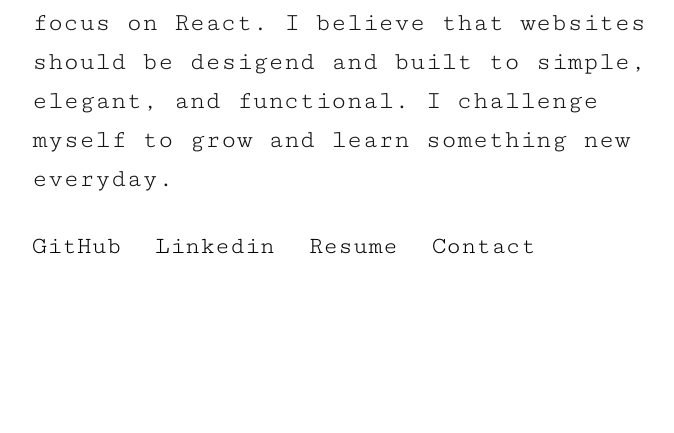
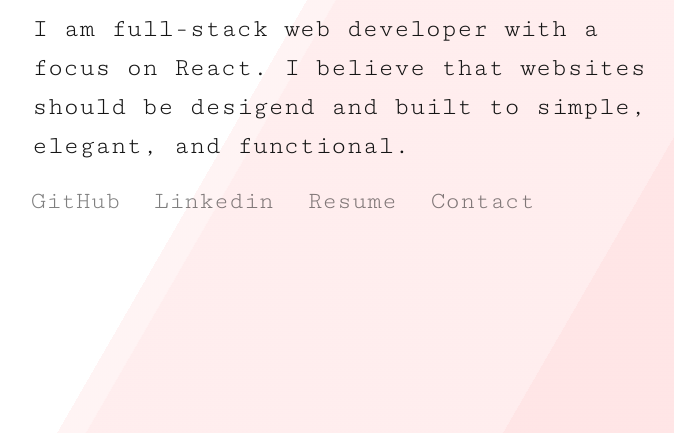
Before and after one commit to loophalen/portfolio, a plain HTML site: page index.html in a window 1280 px wide. Shown: the part 367-800 px from the top of the page, without its empty margins (288-962 px from the left). Drawn offline with Linux system fonts and the light colour scheme.

Commit message:
added sliding animation

```diff
--- a/css/main.css
+++ b/css/main.css
@@ -1,4 +1,28 @@
 @import url('https://fonts.googleapis.com/css?family=Cutive+Mono');
+
+html {
+    height:100%;
+  }
+
+  .bg {
+    animation:slide 6s ease-in-out infinite alternate;
+    background-image: linear-gradient(-60deg, #FFD8D9 50%, #fff 50%);
+    bottom:0;
+    left:-35%;
+    opacity:.3;
+    position:fixed;
+    right:-25%;
+    top:0;
+    z-index:-1;
+  }
+
+  .bg2 {
+    animation-direction:alternate-reverse;
+    animation-duration:4s;
+  }
+  .bg3 {
+    animation-duration:5s;
+  }
 
 body{
     padding: 0;
@@ -8,6 +32,7 @@ body{
     font-size: 16px;
     line-height: 30px;
     font-family: 'Cutive Mono', monospace;
+
 }
 
 .content-wrapper{
@@ -18,6 +43,7 @@ body{
     text-align: center;
     z-index: 1;
 
+
 }
 
 .v-center {
@@ -27,6 +53,7 @@ body{
     transform: translate(-50%, -50%);
     text-align: left;
     vertical-align: middle;
+    transform:translate(-50%, -50%);
 }
 
 p {
@@ -55,6 +82,12 @@ h2 {
     margin: 0;
     font-size: .95em;
   }
+
+  .p50 {
+    opacity: 0.5;
+    margin-left: -1px;
+    margin-top: -12px;
+}
 
   ul li {
     position: relative;
@@ -93,3 +126,13 @@ a:hover {
       font-size: 32px;
       line-height: 60px;
     }
+  }
+
+  @keyframes slide {
+    0% {
+      transform:translateX(-25%);
+    }
+    0% {
+      transform:translateX(25%);
+    }
+  }
--- a/index.html
+++ b/index.html
@@ -16,6 +16,10 @@
             <p class="browsehappy">You are using an <strong>outdated</strong> browser. Please <a href="#">upgrade your browser</a> to improve your experience.</p>
         <![endif]-->
 
+        <div class="bg"></div>
+        <div class="bg bg2"></div>
+        <div class="bg bg3"></div>
+
         <div class="content-wrapper">
             <div class="v-center">
                 <div class="main-conetent">
@@ -23,10 +27,9 @@
                     <h3>Full-Stack Web Developer</h3>
                     <p>I am full-stack web developer with a focus on React.
                        I believe that websites should be desigend and built to
-                       simple, elegant, and functional. I challenge myself to grow
-                       and learn something new everyday.
+                       simple, elegant, and functional.
                     </p>
-                    <ul>
+                    <ul class="p50">
                         <li><a target="_blank" href="https://github.com/loophalen">GitHub</a></li>
                         <li><a target="_blank" href="https://www.linkedin.com/in/austin-harris-/">Linkedin</a></li>
                         <li><a target="_blank" href="https://standardresume.co/austinharris">Resume</a></li>
```
